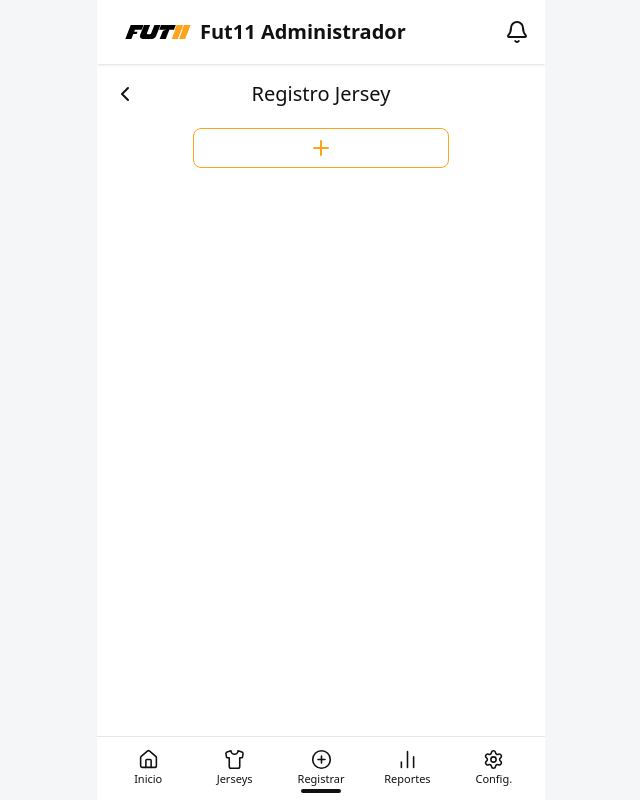
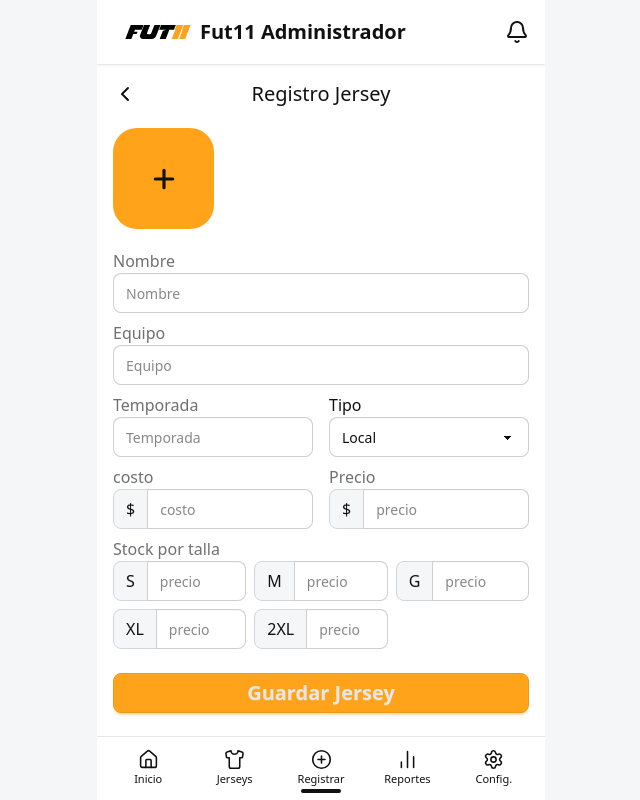
Before and after one commit to RaudelCasas1603/fut11_admin, a Next.js app: page /registrar/registroJersey in a window 1280 px wide. Shown: the whole page, without its empty margins (319-959 px from the left). Built offline with nearby package versions, Linux system fonts and the light colour scheme.

Commit message:
Se agrega borrador de la alta de jersey

```diff
--- a/src/app/registrar/registroJersey/page.tsx
+++ b/src/app/registrar/registroJersey/page.tsx
@@ -3,25 +3,171 @@ import { Plus } from "lucide-react";
 
 export default function RegistroJersey() {
   return (
-    <div className="space-y-5">
+    <div className="space-y-5 h-1/2">
       <div className="relative flex flex-row items-center justify-center w-full">
         <div className="absolute left-0">
           <BotonRegresar />
         </div>
         <span className="font-medium text-xl">Registro Jersey</span>
       </div>
-      <div className="flex justify-center mb-6">
-        <label className="btn btn-primary btn-outline btn-square aspect-square w-64">
-          <Plus/>
+      <label className="flex aspect-square flex-col items-center gap-3 rounded-3xl bg-primary justify-center h-1/3">
+        <input type="file" multiple accept="image/*" className="hidden" />
+        <div className="flex h-14 w-14 items-center justify-center rounded-full border-neutral">
+          <Plus size={30} strokeWidth={2.5} />
+        </div>
+      </label>
+      {/* Formulario */}
+      <div className="w-full flex flex-col gap-2">
+        <fieldset className="w-full">
+          <label className="label" htmlFor="nombre">
+            {" "}
+            Nombre{" "}
+          </label>
           <input
-            type="file"
-            multiple
-            accept="image/*"
-            className="hidden"
+            type="text"
+            id="nombre"
+            className="input w-full focus:outline-none focus:ring-0"
+            placeholder="Nombre"
           />
-        </label>
+        </fieldset>
+        <fieldset className="w-full">
+          <label className="label" htmlFor="equipo">
+            {" "}
+            Equipo{" "}
+          </label>
+          <input
+            type="text"
+            id="equipo"
+            className="input w-full focus:outline-none focus:ring-0"
+            placeholder="Equipo"
+          />
+        </fieldset>
+        <div className="flex flex-row gap-4 w-full items-end">
+          <fieldset className="w-1/2">
+            <label className="label" htmlFor="temporada">
+              {" "}
+              Temporada{" "}
+            </label>
+            <input
+              type="text"
+              id="temporada"
+              className="input w-full focus:outline-none focus:ring-0"
+              placeholder="Temporada"
+            />
+          </fieldset>
+          <fieldset className="w-1/2">
+            <label htmlFor="tipo">Tipo</label>
+            <select className="select" defaultValue="Local">
+              <option disabled selected>
+                Temporada
+              </option>
+              <option>Local</option>
+              <option>Visitante</option>
+            </select>
+          </fieldset>
+        </div>
+        <div className="flex flex-row gap-4">
+          <fieldset className="w-1/2">
+            <label className="label" htmlFor="costo">
+              costo
+            </label>
+            <div className="join items-stretch">
+              <span className="join-item border border-gray-300 bg-base-200 px-3 flex items-center">
+                $
+              </span>
+              <input
+                type="number"
+                className="input input-bordered join-item focus:outline-none focus:ring-0"
+                placeholder="costo"
+                min={0}
+              />
+            </div>
+          </fieldset>
+          <fieldset className="w-1/2">
+            <label className="label" htmlFor="precio">
+              Precio
+            </label>
+            <div className="join items-stretch">
+              <span className="join-item border border-gray-300 bg-base-200 px-3 flex items-center">
+                $
+              </span>
+              <input
+                type="number"
+                className="input input-bordered join-item focus:outline-none focus:ring-0"
+                placeholder="precio"
+                min={0}
+              />
+            </div>
+          </fieldset>
+        </div>
+        <div className="flex flex-row gap-4">
+            <fieldset className="w-full flex flex-col">
+            <label className="label" htmlFor="precio">
+              Stock por talla
+            </label>
+            <div className="grid grid-cols-3 gap-2">
+            <div className="join items-stretch">
+              <span className="join-item border border-gray-300 bg-base-200 px-3 flex items-center">
+                S
+              </span>
+              <input
+                type="number"
+                className="input input-bordered join-item focus:outline-none focus:ring-0"
+                placeholder="precio"
+                min={0}
+              />
+            </div>
+            <div className="join items-stretch">
+              <span className="join-item border border-gray-300 bg-base-200 px-3 flex items-center">
+                M
+              </span>
+              <input
+                type="number"
+                className="input input-bordered join-item focus:outline-none focus:ring-0"
+                placeholder="precio"
+                min={0}
+              />
+            </div>
+            <div className="join items-stretch">
+              <span className="join-item border border-gray-300 bg-base-200 px-3 flex items-center">
+                G
+              </span>
+              <input
+                type="number"
+                className="input input-bordered join-item focus:outline-none focus:ring-0"
+                placeholder="precio"
+                min={0}
+              />
+            </div>
+            <div className="join items-stretch">
+              <span className="join-item border border-gray-300 bg-base-200 px-3 flex items-center">
+                XL
+              </span>
+              <input
+                type="number"
+                className="input input-bordered join-item focus:outline-none focus:ring-0"
+                placeholder="precio"
+                min={0}
+              />
+            </div>
+            <div className="join items-stretch">
+              <span className="join-item border border-gray-300 bg-base-200 px-3 flex items-center">
+                2XL
+              </span>
+              <input
+                type="number"
+                className="input input-bordered join-item focus:outline-none focus:ring-0"
+                placeholder="precio"
+                min={0}
+              />
+            </div>
+            </div>
+          </fieldset>
+        </div>
+        <button className="btn btn-primary btn-md w-full text-base-300 text-xl mt-4">
+           Guardar Jersey
+        </button>
       </div>
-
     </div>
   );
 }
```
